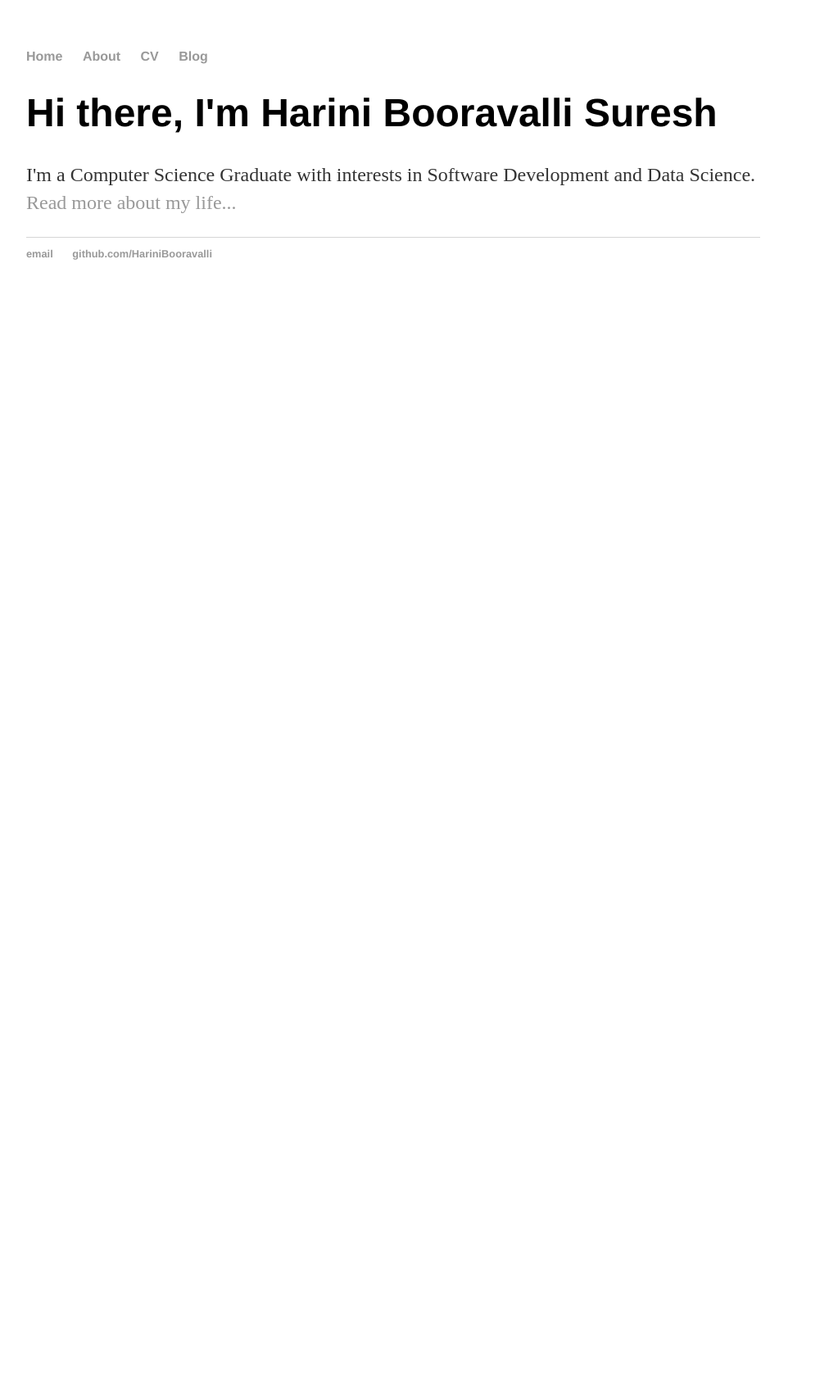
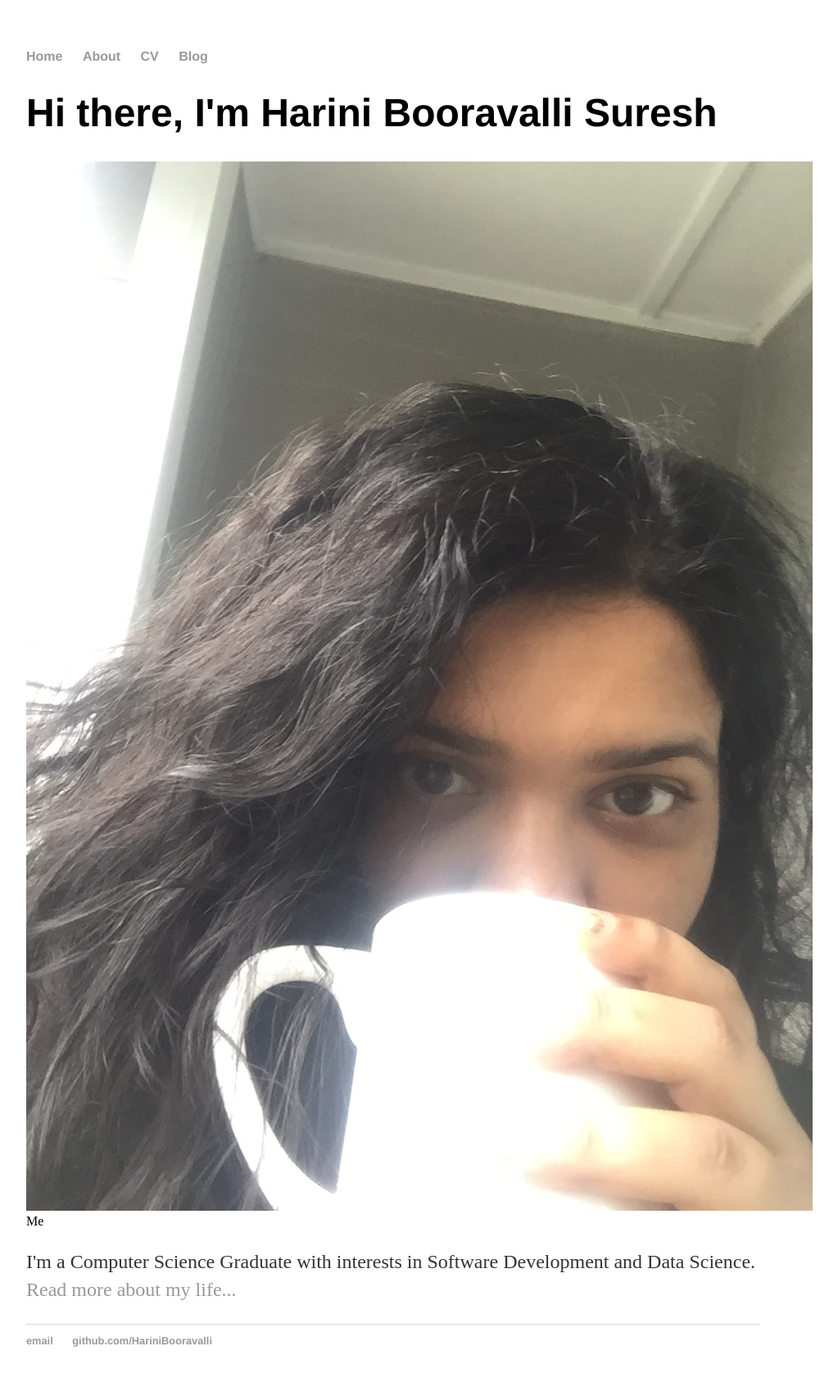
Before and after one commit to HariniBooravalli/HariniBooravalli.github.io, a Jekyll site: the page built from index.html, in a window 1280 px wide. Shown: the whole page at 82% size, without its empty margins (160-1183 px from the left). Built offline with Jekyll 4.4.1, drawn with Linux system fonts in a browser that asks for light colours; Markdown is read by kramdown in place of the engine named in the settings; the list of posts is cut into pages by our own code; before the commit the page ends 900 px from its top, so only the background shows below that.

Commit message:
Update index.html

```diff
--- a/index.html
+++ b/index.html
@@ -4,5 +4,8 @@ title: Harini Suresh,CS Graduate
 ---
 <div class="blurb">
 	<h1>Hi there, I'm Harini Booravalli Suresh</h1>
+	<img src="images/profilepic1.JPG" class="image-thumbnail">
+                        <div class="image-caption">Me</div>
+                      </div>
 	<p>I'm a Computer Science Graduate with interests in Software Development and Data Science. <a href="/about">Read more about my life...</a></p>
 </div><!-- /.blurb -->
```
